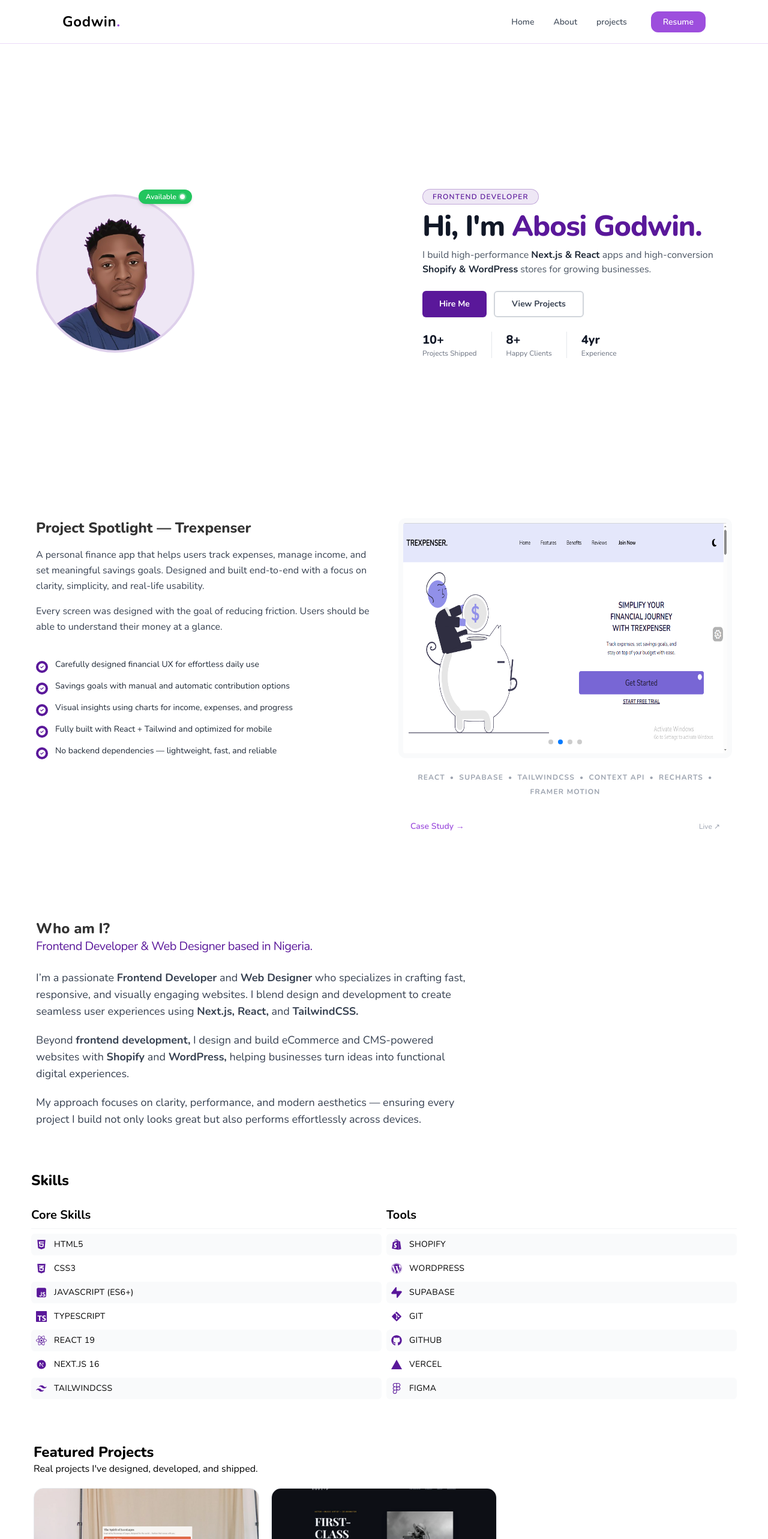
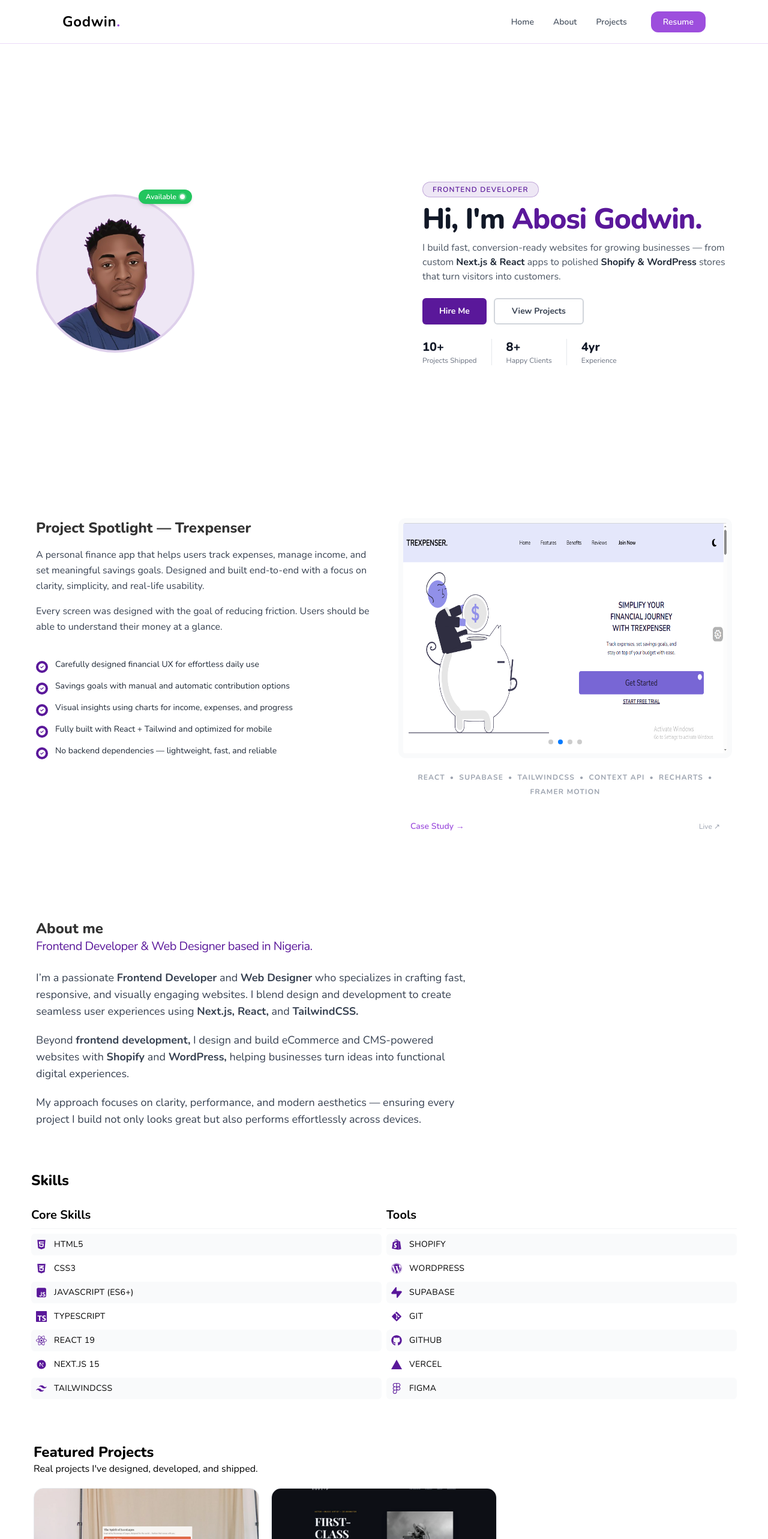
Before and after one commit to Abosi-Godwin/Abosi, a Next.js app: page / in a window 1280 px wide. Shown: the top 2566 px of the page at 60% size. Built offline with nearby package versions, Linux system fonts and the light colour scheme.

Commit message:
added some things

```diff
--- a/app/components/Bio.tsx
+++ b/app/components/Bio.tsx
@@ -3,7 +3,7 @@ import Heading from "./Heading";
 const Bio = () => {
     return (
         <section className="max-w-3xl py-10 px-2.5 md:px-5">
-            <Heading text="Who am I?" />
+            <Heading text="About me" />
 
             {/* Improved hierarchy: Sub-heading stands out more */}
             <h2 className="text-lg md:text-xl tracking-tight font-medium text-secondary pb-6">
--- a/app/components/Hero.tsx
+++ b/app/components/Hero.tsx
@@ -47,17 +47,18 @@ const Hero = () => {
                 </h1>
 
                 <p className="mt-3 text-sm leading-relaxed text-gray-600 md:text-base">
-                    I build high-performance{" "}
+                    I build fast, conversion-ready websites for growing
+                    businesses — from custom{" "}
                     <strong className="text-gray-800">Next.js & React</strong>{" "}
-                    apps and high-conversion{" "}
+                    apps to polished{" "}
                     <strong className="text-gray-800">
                         Shopify & WordPress
                     </strong>{" "}
-                    stores for growing businesses.
+                    stores that turn visitors into customers.
                 </p>
 
                 {/* Buttons */}
-                <div className="mt-6 flex flex-wrap justify-center gap-3 md:justify-start">
+                <div className="mt-6 flex flex-wrap justify-between gap-3 md:justify-start">
                     <button
                         onClick={scrollToContact}
                         className="rounded-md bg-secondary px-7 py-2.5 text-sm font-bold text-white shadow-sm transition-transform hover:scale-105 active:scale-95"
--- a/app/components/Navlinks.tsx
+++ b/app/components/Navlinks.tsx
@@ -1,6 +1,6 @@
 import Link from "next/link";
 
-const links = ["Home", "About", "projects"];
+const links = ["Home", "About", "Projects"];
 
 const Navlinks = () => {
     return (
--- a/app/utils/assets.tsx
+++ b/app/utils/assets.tsx
@@ -77,7 +77,7 @@ export const coreSkills: SkillItem[] = [
     { title: "JavaScript (ES6+)", icon: FaSquareJs },
     { title: "TypeScript", icon: SiTypescript },
     { title: "React 19", icon: FaReact },
-    { title: "Next.js 16", icon: RiNextjsFill },
+    { title: "Next.js 15", icon: RiNextjsFill },
     { title: "TailwindCSS", icon: RiTailwindCssFill }
 ];
 
@@ -239,9 +239,10 @@ export const caseStudies: CaseStudy[] = [
                 title: "Authentication & User Data",
                 details: [
                     "Secure authentication system",
+                    "Row level security",
                     "User-specific data isolation",
                     "Expenses, savings, and records scoped per user",
-                    "Real-time data updates using Firestore"
+                    "Real-time data updates using Supabase database"
                 ]
             }
         ],
@@ -269,7 +270,7 @@ export const caseStudies: CaseStudy[] = [
             frontend: ["React", "Next.js"],
             styling: ["Tailwind CSS"],
             stateManagement: ["Context API"],
-            backend: ["Firebase", "Firestore"],
+            backend: ["Supabase"],
             dataVisualization: ["Chart libraries"],
             deployment: ["Vercel"]
         },
@@ -302,8 +303,7 @@ export const caseStudies: CaseStudy[] = [
             "Next.js",
             "React",
             "Tailwind CSS",
-            "Firebase",
-            "Firestore",
+            "Supabase",
             "Finance App",
             "Product Design",
             "State Management"
@@ -316,7 +316,7 @@ export const caseStudies: CaseStudy[] = [
         subtitle: "Modern Fashion & Lifestyle Store",
         category: "E-commerce Website",
         status: "Completed",
-        year: "2024",
+        year: "2025",
 
         shortDescription:
             "LeesLagos is a modern fashion e-commerce platform designed to showcase and sell stylish clothing with a clean, conversion-focused shopping experience.",
@@ -406,7 +406,7 @@ export const caseStudies: CaseStudy[] = [
         ],
 
         techStack: {
-            frontend: ["React", "Next.js"],
+            frontend: ["ReactJs"],
             styling: ["Tailwind CSS"],
             stateManagement: ["Context API"],
             backend: ["Firebase"],
@@ -439,8 +439,8 @@ export const caseStudies: CaseStudy[] = [
         cta: ["View Live Store", "View Source Code", "Read Other Case Studies"],
 
         tags: [
-            "Next.js",
             "React",
+            "Firebase",
             "Tailwind CSS",
             "E-commerce",
             "Fashion Store",
```
